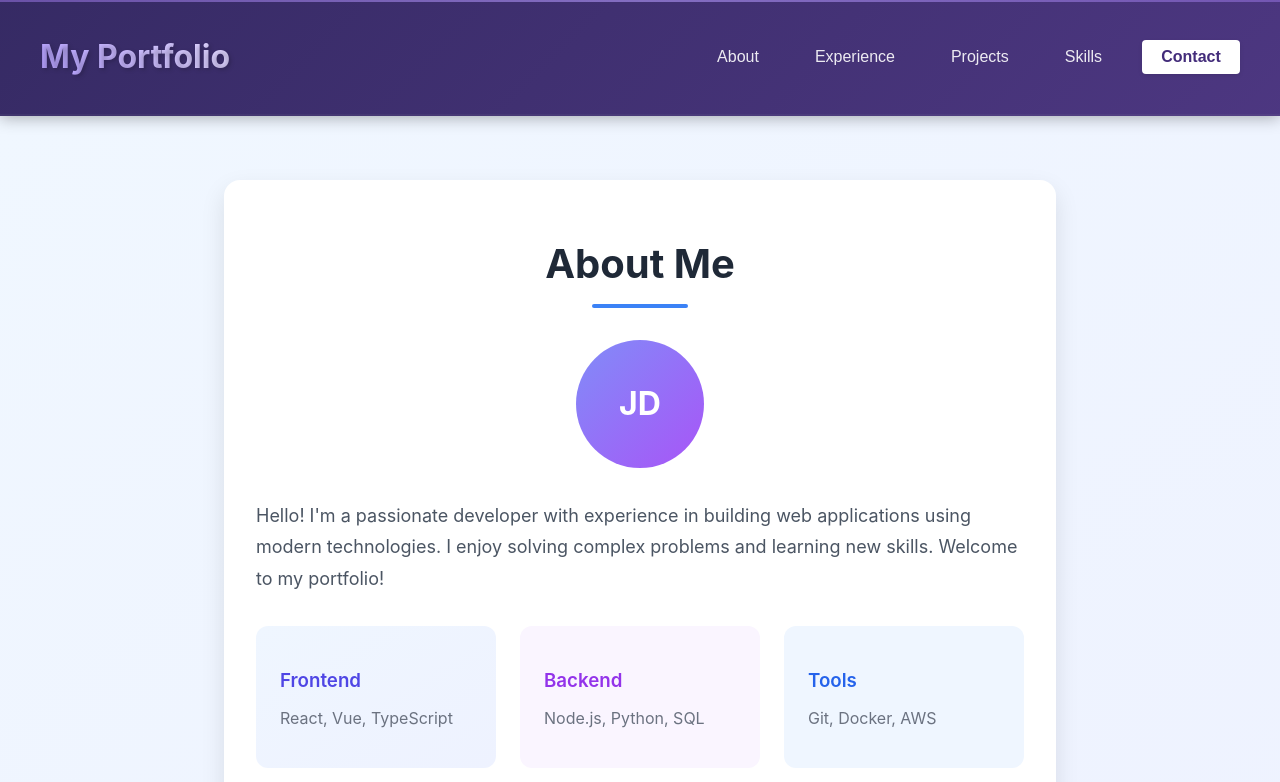
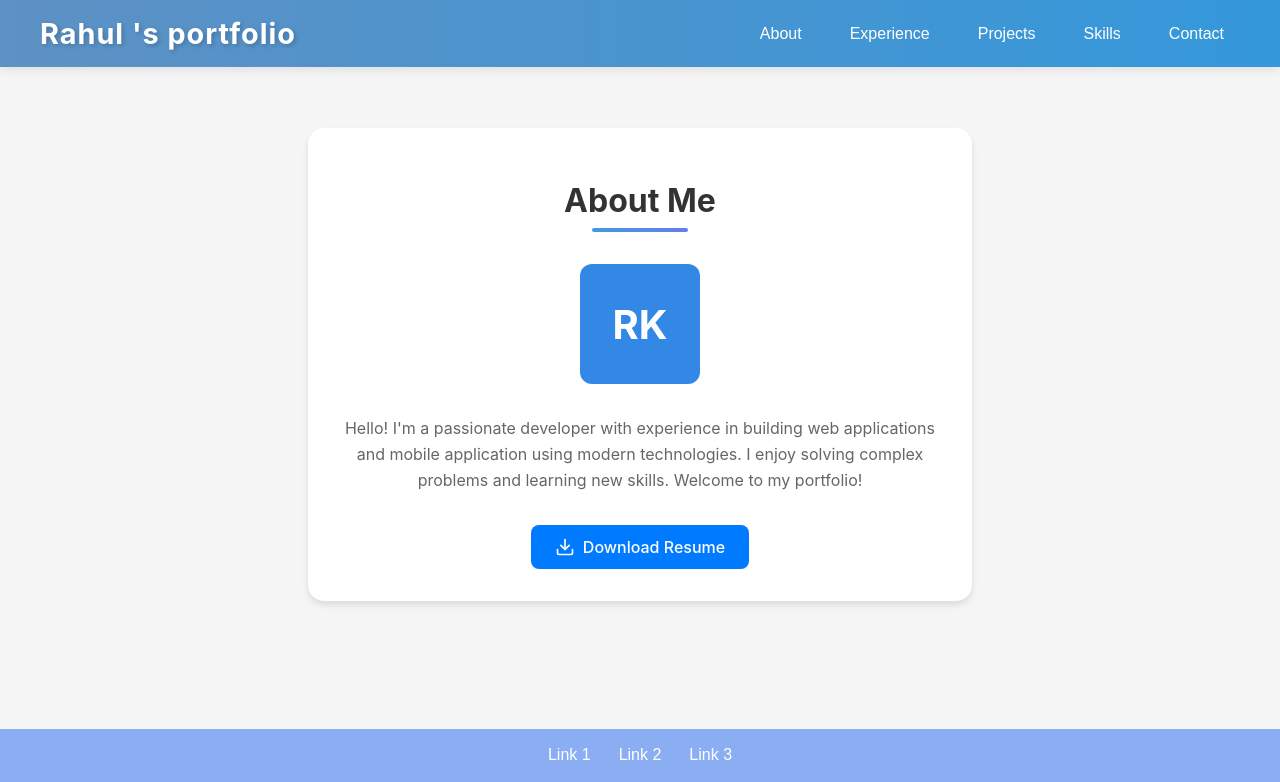
Before and after one commit to rahulitme/myportfolio, a React (Create React App) app: page / in a window 1280 px wide. Shown: the top 782 px of the page. Built offline with nearby package versions, Linux system fonts and the light colour scheme.

Commit message:
Your commit message

```diff
--- a/src/allpages/About.css
+++ b/src/allpages/About.css
@@ -1,16 +1,19 @@
 .about-container {
-  min-height: 100vh;
-  padding: 4rem 1rem;
-  background: linear-gradient(to bottom right, #f0f7ff, #eef2ff);
+  display: flex;
+  justify-content: center;
+  align-items: center;
+  min-height: 50vh;
+  padding: 8rem;
+  background-color: #f5f5f5;
 }
 
 .about-card {
-  max-width: 48rem;
-  margin: 0 auto;
   background-color: white;
   border-radius: 1rem;
-  box-shadow: 0 10px 25px rgba(0, 0, 0, 0.1);
   padding: 2rem;
+  max-width: 600px;
+  width: 100%;
+  box-shadow: 0 4px 6px rgba(0, 0, 0, 0.1);
 }
 
 .about-header {
@@ -19,120 +22,66 @@
 }
 
 .about-title {
-  font-size: 2.5rem;
-  font-weight: bold;
-  color: #1f2937;
-  margin-bottom: 1rem;
+  font-size: 2rem;
+  color: #333;
+  margin-bottom: 0.5rem;
 }
 
 .title-underline {
-  width: 5rem;
-  height: 0.25rem;
-  background-color: #6366f1;
+  height: 4px;
+  width: 60px;
+  background-color: #007bff;
   margin: 0 auto;
-  border-radius: 9999px;
+  border-radius: 2px;
 }
 
 .avatar-container {
   display: flex;
   justify-content: center;
-  align-items: center;
   margin-bottom: 2rem;
 }
 
 .avatar {
-  width: 8rem;
-  height: 8rem;
-  background: linear-gradient(to bottom right, #818cf8, #a855f7);
-  border-radius: 50%;
+  width: 120px;
+  height: 120px;
+  background-color: #3288e4;
+  border-radius: 10%;
   display: flex;
   justify-content: center;
   align-items: center;
 }
 
 .avatar-text {
-  font-size: 2rem;
+  color: white;
+  font-size: 2.5rem;
   font-weight: bold;
-  color: white;
 }
 
 .about-description {
-  font-size: 1.125rem;
-  line-height: 1.75;
-  color: #4b5563;
+  text-align: center;
+  color: #666;
+  line-height: 1.6;
   margin-bottom: 2rem;
-}
-
-.skills-grid {
-  display: grid;
-  grid-template-columns: 1fr;
-  gap: 1rem;
-  margin: 2rem 0;
-}
-
-@media (min-width: 768px) {
-  .skills-grid {
-    grid-template-columns: repeat(3, 1fr);
-  }
-}
-
-.skill-card {
-  padding: 1rem;
-  border-radius: 0.5rem;
-}
-
-.skill-card.frontend {
-  background-color: #eef2ff;
-}
-
-.skill-card.backend {
-  background-color: #faf5ff;
-}
-
-.skill-card.tools {
-  background-color: #eff6ff;
-}
-
-.skill-title {
-  font-weight: 600;
-  margin-bottom: 0.5rem;
-}
-
-.skill-title.frontend {
-  color: #4f46e5;
-}
-
-.skill-title.backend {
-  color: #9333ea;
-}
-
-.skill-title.tools {
-  color: #2563eb;
-}
-
-.skill-text {
-  color: #6b7280;
 }
 
 .button-container {
   display: flex;
   justify-content: center;
-  margin-top: 2rem;
 }
 
 .resume-button {
-  display: inline-flex;
+  display: flex;
   align-items: center;
   gap: 0.5rem;
-  background-color: #4f46e5;
+  background-color: #007bff;
   color: white;
   padding: 0.75rem 1.5rem;
   border-radius: 0.5rem;
+  text-decoration: none;
   font-weight: 500;
-  text-decoration: none;
   transition: background-color 0.3s ease;
 }
 
 .resume-button:hover {
-  background-color: #4338ca;
+  background-color: #0056b3;
 }
--- a/src/allpages/About.js
+++ b/src/allpages/About.js
@@ -13,30 +13,15 @@ const About = () => {
 
         <div className="avatar-container">
           <div className="avatar">
-            <span className="avatar-text">JD</span>
+            <span className="avatar-text">RK</span>
           </div>
         </div>
 
         <p className="about-description">
-          Hello! I'm a passionate developer with experience in building web applications
+          Hello! I'm a passionate developer with experience in building web applications  and mobile application
           using modern technologies. I enjoy solving complex problems and learning new skills.
           Welcome to my portfolio!
         </p>
-
-        <div className="skills-grid">
-          <div className="skill-card frontend">
-            <h3 className="skill-title frontend">Frontend</h3>
-            <p className="skill-text">React, Vue, TypeScript</p>
-          </div>
-          <div className="skill-card backend">
-            <h3 className="skill-title backend">Backend</h3>
-            <p className="skill-text">Node.js, Python, SQL</p>
-          </div>
-          <div className="skill-card tools">
-            <h3 className="skill-title tools">Tools</h3>
-            <p className="skill-text">Git, Docker, AWS</p>
-          </div>
-        </div>
 
         <div className="button-container">
           <a href="/resume.pdf" download className="resume-button">
--- a/src/allpages/Contact.css
+++ b/src/allpages/Contact.css
@@ -1,7 +1,7 @@
 .contact-container {
-  max-width: 600px;
+  max-width: 800px;
   margin: 0 auto;
-  padding: 2rem;
+  padding: 8rem;
   background-color: #f7fafc; /* bg-gray-50 */
   border-radius: 8px; /* rounded-lg */
   box-shadow: 0 4px 6px rgba(0, 0, 0, 0.1); /* shadow-md */
--- a/src/allpages/Experience.css
+++ b/src/allpages/Experience.css
@@ -1,14 +1,15 @@
+/* Experience.css */
+
 /* Main container styles */
 .experience-container {
+  padding: 3rem 1rem;
+  background: linear-gradient(to right, #f8f9fa, #e9ecef);
   min-height: 100vh;
-    background: linear-gradient(to bottom, #f8fafc, #f1f5f9);
-    padding: 4rem 1rem;
 }
 
 .experience-content {
-    max-width: 64rem;
+  max-width: 1200px;
   margin: 0 auto;
-    padding: 0 1rem;
 }
 
 /* Header styles */
@@ -19,17 +20,17 @@
 
 .experience-title {
   font-size: 2.5rem;
-    font-weight: bold;
-    color: #1e293b;
+  color: #2d3748;
+  font-weight: 700;
   margin-bottom: 1rem;
 }
 
 .title-underline {
-    width: 6rem;
-    height: 0.25rem;
-    background-color: #6366f1;
+  height: 4px;
+  width: 100px;
+  background: linear-gradient(to right, #4299e1, #667eea);
   margin: 0 auto;
-    border-radius: 9999px;
+  border-radius: 2px;
 }
 
 /* Experience card styles */
@@ -40,27 +41,29 @@
 }
 
 .experience-card {
-    background-color: white;
-    border-radius: 0.75rem;
+  background: white;
+  border-radius: 12px;
   box-shadow: 0 4px 6px rgba(0, 0, 0, 0.1);
   overflow: hidden;
-    transition: box-shadow 0.3s ease;
+  transition: transform 0.3s ease, box-shadow 0.3s ease;
 }
 
 .experience-card:hover {
-    box-shadow: 0 10px 15px rgba(0, 0, 0, 0.1);
+  transform: translateY(-4px);
+  box-shadow: 0 8px 12px rgba(0, 0, 0, 0.15);
 }
 
-  /* Card header section */
+/* Card header styles */
 .card-header {
+  background: linear-gradient(to right, #3182ce, #4c51bf);
   padding: 1.5rem;
-    border-bottom: 1px solid #f1f5f9;
+  color: white;
 }
 
 .company-info {
   display: flex;
-    align-items: flex-start;
-    justify-content: space-between;
+  flex-direction: column;
+  gap: 0.75rem;
 }
 
 .company-details {
@@ -69,107 +72,135 @@
   gap: 0.5rem;
 }
 
-  .company-name {
+.company-name, .role-title, .duration {
   display: flex;
   align-items: center;
   gap: 0.5rem;
-    margin-bottom: 0.5rem;
-    font-size: 1.5rem;
-    font-weight: bold;
-    color: #1e293b;
 }
 
-  .role-title {
-    display: flex;
-    align-items: center;
-    gap: 0.5rem;
-    font-size: 1.125rem;
+.company-name span {
+  font-size: 1.5rem;
   font-weight: 600;
-    color: #475569;
 }
 
-  .duration {
-    display: flex;
-    align-items: center;
-    gap: 0.5rem;
-    color: #64748b;
-    font-size: 0.875rem;
+.role-title span {
+  font-size: 1.25rem;
+  opacity: 0.9;
 }
 
-  /* Card content section */
+.duration span {
+  opacity: 0.8;
+}
+
+/* Icon styles */
+.icon {
+  flex-shrink: 0;
+}
+
+.icon-large {
+  width: 24px;
+  height: 24px;
+}
+
+.icon-medium {
+  width: 20px;
+  height: 20px;
+}
+
+.icon-small {
+  width: 18px;
+  height: 18px;
+}
+
+/* Card content styles */
 .card-content {
   padding: 1.5rem;
-    background-color: #f8fafc;
 }
 
 .description {
-    color: #475569;
-    margin-bottom: 1rem;
+  color: #4a5568;
+  line-height: 1.6;
+  margin-bottom: 1.5rem;
 }
 
-  /* Projects section */
+/* Projects section styles */
 .projects-section {
-    margin-top: 1rem;
+  margin-top: 1.5rem;
 }
 
 .projects-title {
-    font-size: 1.125rem;
+  font-size: 1.25rem;
+  color: #2d3748;
   font-weight: 600;
-    color: #1e293b;
   margin-bottom: 1rem;
+  padding-bottom: 0.5rem;
+  border-bottom: 2px solid #e2e8f0;
 }
 
 .projects-grid {
   display: grid;
+  grid-template-columns: repeat(auto-fit, minmax(280px, 1fr));
   gap: 1rem;
-    grid-template-columns: 1fr;
-  }
-
-  @media (min-width: 768px) {
-    .projects-grid {
-      grid-template-columns: repeat(2, 1fr);
-    }
 }
 
 .project-card {
-    background-color: white;
-    padding: 1rem;
-    border-radius: 0.5rem;
-    border: 1px solid #e2e8f0;
-    transition: border-color 0.3s ease;
+  background: #f7fafc;
+  padding: 1.25rem;
+  border-radius: 8px;
+  transition: background-color 0.3s ease;
 }
 
 .project-card:hover {
-    border-color: #c7d2fe;
+  background: #edf2f7;
 }
 
 .project-name {
-    color: #4f46e5;
+  font-size: 1.125rem;
+  color: #2d3748;
   font-weight: 600;
   margin-bottom: 0.5rem;
 }
 
 .project-description {
-    color: #475569;
-    font-size: 0.875rem;
+  color: #4a5568;
+  line-height: 1.5;
 }
 
-  /* Icon styles */
-  .icon {
-    color: #6366f1;
+/* Responsive adjustments */
+@media (max-width: 768px) {
+  .experience-title {
+    font-size: 2rem;
   }
 
-  .icon-small {
-    width: 1rem;
-    height: 1rem;
+  .card-header {
+    padding: 1.25rem;
   }
 
-  .icon-medium {
-    width: 1.25rem;
-    height: 1.25rem;
+  .company-name span {
+    font-size: 1.25rem;
   }
 
-  .icon-large {
-    width: 1.5rem;
-    height: 1.5rem;
+  .role-title span {
+    font-size: 1.125rem;
   }
+
+  .projects-grid {
+    grid-template-columns: 1fr;
+  }
+}
+
+/* Animation keyframes */
+@keyframes fadeIn {
+  from {
+    opacity: 0;
+    transform: translateY(10px);
+  }
+  to {
+    opacity: 1;
+    transform: translateY(0);
+  }
+}
+
+.experience-card {
+  animation: fadeIn 0.5s ease-out;
+}
--- a/src/components/layout/Footer.css
+++ b/src/components/layout/Footer.css
@@ -1,5 +1,5 @@
 .footer {
-    background-color: #1a202c; /* bg-gray-800 */
+    background-color: #8baef3; /* bg-gray-800 */
     color: white;
     padding: 1rem 0; /* py-4 */
     text-align: center;
--- a/src/components/layout/Header.css
+++ b/src/components/layout/Header.css
@@ -1,27 +1,12 @@
-/* Header.css */
 .header {
-  background: linear-gradient(135deg, #2b1f5c 0%, #432c7a 100%);
+  background: linear-gradient(to right, #5e91c4, #3498db);
   padding: 1rem 0;
-  position: sticky;
-  top: 0;
-  z-index: 1000;
-  box-shadow: 0 2px 15px rgba(0, 0, 0, 0.3);
-  border-bottom: 2px solid rgba(255, 255, 255, 0.05);
-}
-
-.header::before {
-  content: '';
-  position: absolute;
+  box-shadow: 0 2px 10px rgba(0, 0, 0, 0.1);
+  position: fixed;
   top: 0;
   left: 0;
   right: 0;
-  height: 2px;
-  background: linear-gradient(90deg,
-    rgba(147, 112, 219, 0.8),
-    rgba(183, 157, 255, 0.8),
-    rgba(147, 112, 219, 0.8)
-  );
-  opacity: 0.7;
+  z-index: 1000;
 }
 
 .header-container {
@@ -34,85 +19,36 @@
 }
 
 .header-title {
-  font-size: 2rem;
+  color: #ffffff;
+  font-size: 1.8rem;
   font-weight: 700;
-  background: linear-gradient(45deg, #b39dff, #e2d9ff);
-  -webkit-background-clip: text;
-  background-clip: text;
-  color: transparent;
+  letter-spacing: 1px;
+  margin: 0;
   text-shadow: 2px 2px 4px rgba(0, 0, 0, 0.2);
-  transition: transform 0.3s ease;
-}
-
-.header-title:hover {
-  transform: scale(1.02);
 }
 
 .header-nav {
   display: flex;
-  gap: 1.5rem;
-  align-items: center;
+  gap: 1rem;
 }
 
 .header-nav button {
-  color: rgba(255, 255, 255, 0.9);
-  background: none;
+  background: transparent;
   border: none;
-  padding: 0.5rem 1rem;
+  color: #ffffff;
   font-size: 1rem;
   font-weight: 500;
-  cursor: pointer;
-  position: relative;
+  padding: 0.5rem 1rem;
   transition: all 0.3s ease;
-}
-
-.header-nav button:last-child {
-  background-color: white;
-  color: #432c7a;
-  border-radius: 4px;
-  font-weight: 600;
-  padding: 0.5rem 1.2rem;
-  box-shadow: 0 2px 4px rgba(0, 0, 0, 0.1);
-}
-
-.header-nav button:last-child:hover {
-  background-color: #f0f0f0;
-  transform: translateY(-1px);
-  box-shadow: 0 4px 6px rgba(0, 0, 0, 0.15);
-}
-
-.header-nav button:not(:last-child)::before {
-  content: '';
-  position: absolute;
-  bottom: 0;
-  left: 50%;
-  width: 0;
-  height: 2px;
-  background: linear-gradient(90deg, #b39dff, #e2d9ff);
-  transition: all 0.3s ease;
-  transform: translateX(-50%);
-}
-
-.header-nav button:not(:last-child):hover {
-  color: white;
-  text-shadow: 0 0 8px rgba(255, 255, 255, 0.3);
-}
-
-.header-nav button:not(:last-child):hover::before {
-  width: 80%;
-}
-
-/* Active state for buttons */
-.header-nav button:not(:last-child).active {
-  color: white;
-  background: linear-gradient(90deg,
-    rgba(179, 157, 255, 0.1),
-    rgba(226, 217, 255, 0.1)
-  );
   border-radius: 4px;
 }
 
-/* Responsive Design */
+.header-nav button:hover {
+  background: rgba(255, 255, 255, 0.1);
+  transform: translateY(-2px);
+}
+
+/* Responsive design */
 @media (max-width: 768px) {
   .header-container {
     flex-direction: column;
@@ -123,26 +59,9 @@
   .header-nav {
     flex-wrap: wrap;
     justify-content: center;
-    gap: 0.75rem;
-  }
-
-  .header-nav button {
-    padding: 0.4rem 0.8rem;
-    font-size: 0.9rem;
   }
 
   .header-title {
-    font-size: 1.75rem;
+    font-size: 1.5rem;
   }
 }
-
-/* Glass morphism effect for modern browsers */
-@supports (backdrop-filter: blur(10px)) {
-  .header {
-    background: linear-gradient(135deg,
-      rgba(43, 31, 92, 0.95) 0%,
-      rgba(67, 44, 122, 0.95) 100%
-    );
-    backdrop-filter: blur(10px);
-  }
-}
--- a/src/components/layout/Header.js
+++ b/src/components/layout/Header.js
@@ -5,7 +5,7 @@ const Header = ({ setCurrentPage }) => {
   return (
     <header className="header">
       <div className="header-container">
-        <h1 className="header-title">My Portfolio</h1>
+        <h1 className="header-title">Rahul 's portfolio</h1>
         <nav className="header-nav">
           <button onClick={() => setCurrentPage('about')} className="hover:underline mx-2">About</button>
           <button onClick={() => setCurrentPage('experience')} className="hover:underline mx-2">Experience</button>
```
Also changed, not shown: src/allpages/Projects.css (+35 -31 lines), src/allpages/Projects.js (+4 -3 lines). Lines whose indentation alone changed are shown as unchanged.
